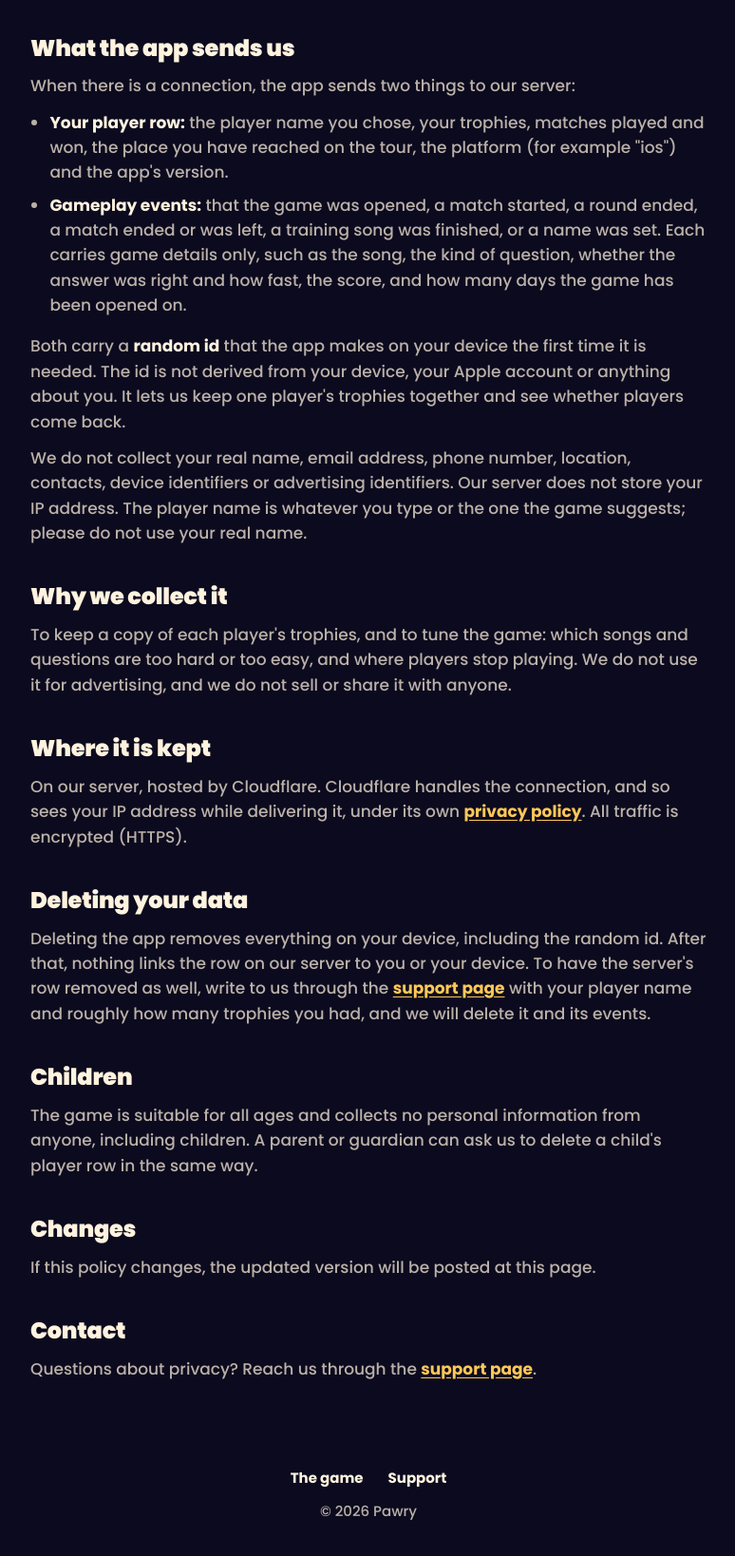
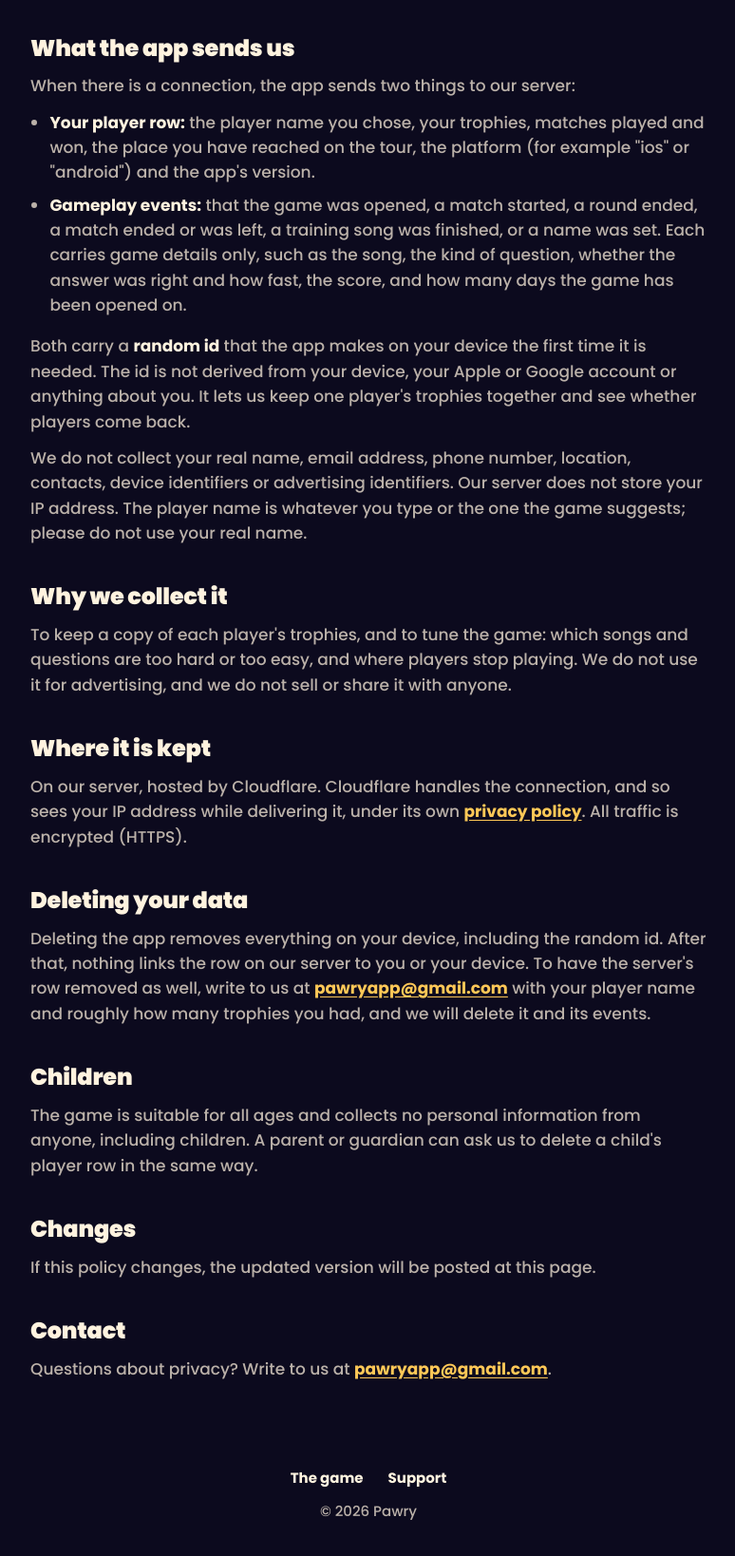
Before and after one commit to pallabez/pawry, a plain HTML site: page ear-game/privacy/index.html in a window 1280 px wide. Shown: the part 604-2242 px from the top of the page at 95% size, without its empty margins (252-1026 px from the left). Drawn offline with Linux system fonts and the light colour scheme.

Commit message:
Publish site/ from ear-game e746ab8

```diff
--- a/ear-game/privacy/index.html
+++ b/ear-game/privacy/index.html
@@ -31,10 +31,10 @@
       <h2>What the app sends us</h2>
       <p>When there is a connection, the app sends two things to our server:</p>
       <ul>
-        <li><strong>Your player row:</strong> the player name you chose, your trophies, matches played and won, the place you have reached on the tour, the platform (for example "ios") and the app's version.</li>
+        <li><strong>Your player row:</strong> the player name you chose, your trophies, matches played and won, the place you have reached on the tour, the platform (for example "ios" or "android") and the app's version.</li>
         <li><strong>Gameplay events:</strong> that the game was opened, a match started, a round ended, a match ended or was left, a training song was finished, or a name was set. Each carries game details only, such as the song, the kind of question, whether the answer was right and how fast, the score, and how many days the game has been opened on.</li>
       </ul>
-      <p>Both carry a <strong>random id</strong> that the app makes on your device the first time it is needed. The id is not derived from your device, your Apple account or anything about you. It lets us keep one player's trophies together and see whether players come back.</p>
+      <p>Both carry a <strong>random id</strong> that the app makes on your device the first time it is needed. The id is not derived from your device, your Apple or Google account or anything about you. It lets us keep one player's trophies together and see whether players come back.</p>
       <p>We do not collect your real name, email address, phone number, location, contacts, device identifiers or advertising identifiers. Our server does not store your IP address. The player name is whatever you type or the one the game suggests; please do not use your real name.</p>
 
       <h2>Why we collect it</h2>
@@ -44,7 +44,7 @@
       <p>On our server, hosted by Cloudflare. Cloudflare handles the connection, and so sees your IP address while delivering it, under its own <a href="https://www.cloudflare.com/privacypolicy/">privacy policy</a>. All traffic is encrypted (HTTPS).</p>
 
       <h2>Deleting your data</h2>
-      <p>Deleting the app removes everything on your device, including the random id. After that, nothing links the row on our server to you or your device. To have the server's row removed as well, write to us through the <a href="../support/">support page</a> with your player name and roughly how many trophies you had, and we will delete it and its events.</p>
+      <p>Deleting the app removes everything on your device, including the random id. After that, nothing links the row on our server to you or your device. To have the server's row removed as well, write to us at <a href="mailto:pawryapp@gmail.com">pawryapp@gmail.com</a> with your player name and roughly how many trophies you had, and we will delete it and its events.</p>
 
       <h2>Children</h2>
       <p>The game is suitable for all ages and collects no personal information from anyone, including children. A parent or guardian can ask us to delete a child's player row in the same way.</p>
@@ -53,7 +53,7 @@
       <p>If this policy changes, the updated version will be posted at this page.</p>
 
       <h2>Contact</h2>
-      <p>Questions about privacy? Reach us through the <a href="../support/">support page</a>.</p>
+      <p>Questions about privacy? Write to us at <a href="mailto:pawryapp@gmail.com">pawryapp@gmail.com</a>.</p>
     </main>
 
     <footer class="wrap foot">
```
Also changed, not shown: ear-game/support/index.html (+3 -2 lines).
